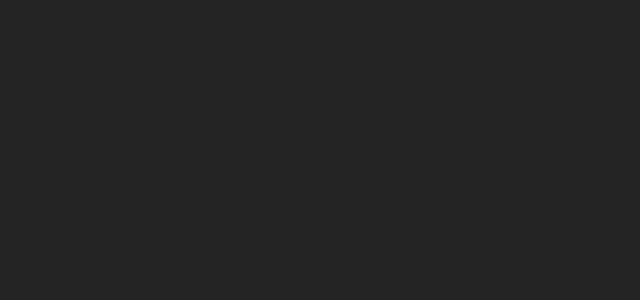
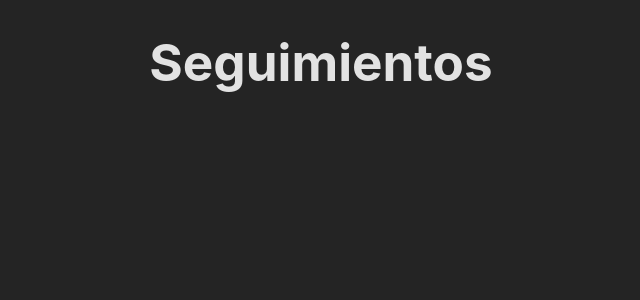
Before and after one commit to Lumansito/app-web, a React (Vite) app in the folder FrontEnd/: page /seguimiento in a window 1280 px wide. Before the commit this address had no page. Shown: the top 300 px of the page, without its empty margins (319-959 px from the left). Built offline with nearby package versions, Linux system fonts and the light colour scheme.

Commit message:
seguiminetoContext

```diff
--- a/FrontEnd/src/App.jsx
+++ b/FrontEnd/src/App.jsx
@@ -2,8 +2,8 @@
 import { Route, Routes } from "react-router-dom";
 import { Home } from "./pages/Home";
 import { EjerciciosRoutes } from "./routes/ejercicios.routes";
+import { SeguimientosRoutes } from "./routes/seguimientos.routes";
 import {Rutina} from "./pages/Rutina";
-import { MenuPorfesional } from "./pages/MenuProfesional";
 import UsuarioProvider from "./context/Usuario/UsuarioProvider";
 
 
@@ -13,7 +13,7 @@
     <UsuarioProvider>
       <Routes>
       <Route path="/" element={<Home />} />
-      <Route path="/menu" element={<MenuPorfesional/>} />
+      <Route path="/seguimiento/*" element={<SeguimientosRoutes />} />
       <Route path="/rutina" element={<Rutina/>} />
       <Route path="/rutina/preestablecida" element={<Rutina />} />
       <Route path="/ejercicios/*" element={<EjerciciosRoutes/>} />
--- /dev/null
+++ b/FrontEnd/src/context/Seguimiento/SeguimientoContext.jsx
@@ -0,0 +1,3 @@
+import { createContext  } from "react";
+
+export const SeguimientoContext = createContext();
--- /dev/null
+++ b/FrontEnd/src/context/Seguimiento/SeguimientoProvider.jsx
@@ -0,0 +1,29 @@
+import { SeguimientoContext } from "./SeguimientoContext.jsx";
+import React, { useContext } from 'react';
+
+export const useSeguimiento = () => {
+    const context = useContext(SeguimientoContext);
+    if (!context) {
+        throw new Error(
+            "useSeguimiento debe estar dentro del proveedor SeguimientoProvider"
+        );
+    }
+    return context;
+};
+
+const SeguimientoProvider = ({ children }) => {
+    // Función de ejemplo para mostrar un mensaje en la consola
+    const holamundo = () => {
+        console.log("Hola Mundo");
+    };
+
+    return (
+        <SeguimientoContext.Provider
+            value={{ holamundo }}
+        >
+            {children}
+        </SeguimientoContext.Provider>
+    );
+};
+
+export default SeguimientoProvider;
--- a/FrontEnd/src/pages/Home.jsx
+++ b/FrontEnd/src/pages/Home.jsx
@@ -26,7 +26,10 @@
                     {rol.includes(2) &&
                         <div>
                             <h3>Profesional</h3>
-                            <Link>Entrenamientos De Clientes</Link>
+
+                            <Link>Solicitudes de Rutina</Link>
+                            <br />
+                            <Link to="/seguimiento">Marcas Clientes</Link>
                         </div>
                     }
                     {rol.includes(3) && <h3>Admin</h3>}
--- /dev/null
+++ b/FrontEnd/src/routes/seguimientos.routes.jsx
@@ -0,0 +1,12 @@
+import { Routes, Route } from "react-router-dom";
+import  SeguimientoProvider  from "../context/Seguimiento/SeguimientoProvider.jsx";
+
+export function SeguimientosRoutes() {
+  return (
+    <SeguimientoProvider>
+      <Routes>
+        <Route path="/" element={<h1>Seguimientos</h1>} />
+      </Routes>
+    </SeguimientoProvider>
+  );
+}
```
